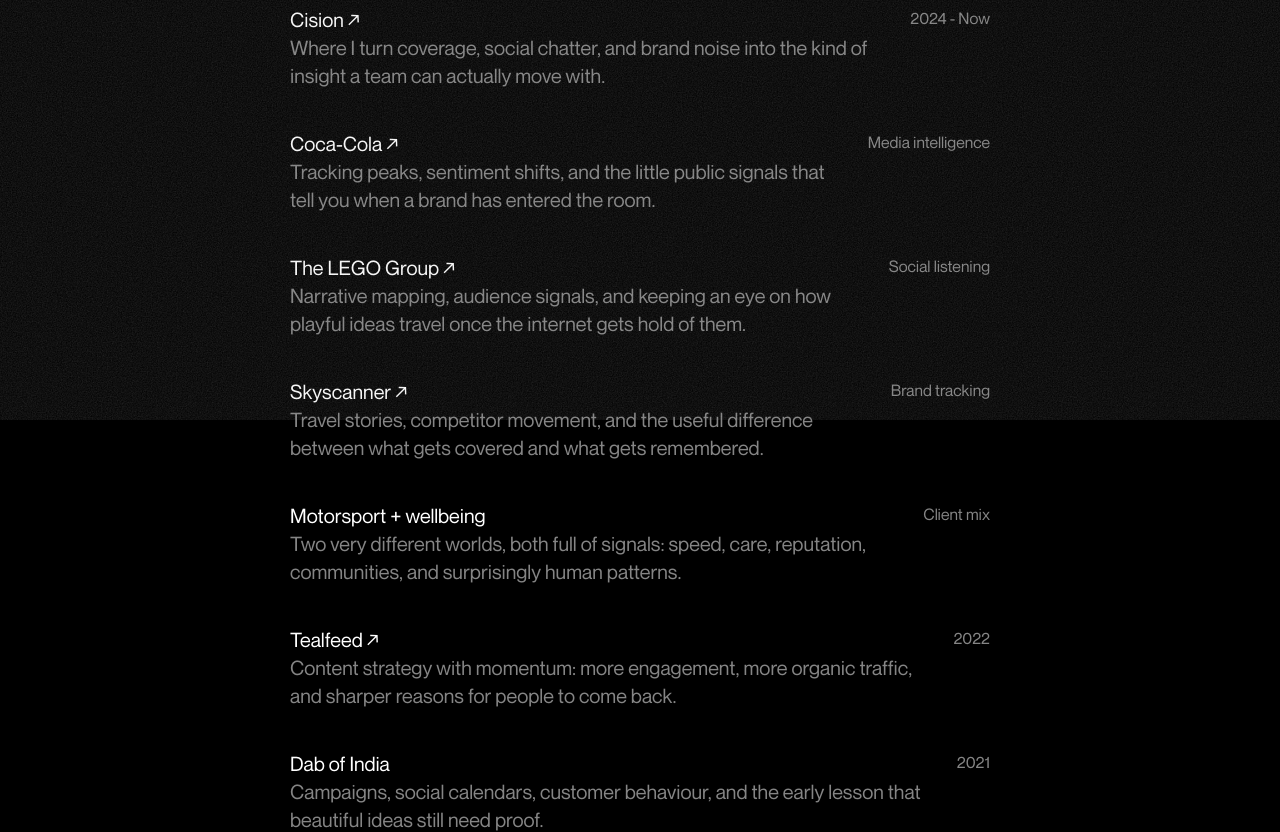
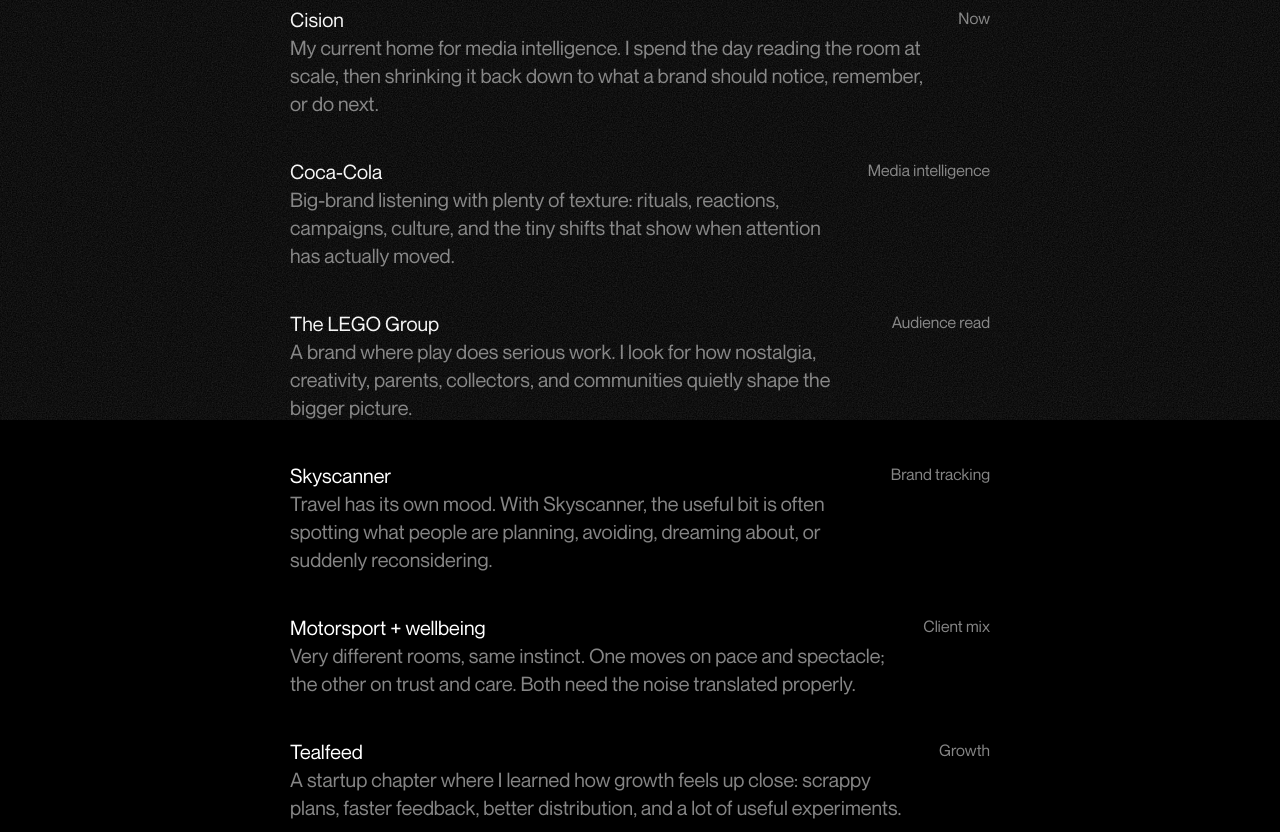
Before and after one commit to vaddyy/personalwebsite, a Next.js app: page /work in a window 1280 px wide. Shown: the part 380-1212 px from the top of the page. Built offline with nearby package versions, Linux system fonts and the light colour scheme; a web font is replaced by a local one.

Commit message:
Refine routes and reveal accent

```diff
--- a/src/app/globals.css
+++ b/src/app/globals.css
@@ -3,9 +3,12 @@
 @tailwind utilities;
 
 :root {
-  --accent: #ff4921;
+  --accent: #00a8ff;
+  --accent-contrast: #031018;
   --black: #000000;
   --header-gradient-height: 100px;
+  --pill-open-bg: #eeeef0;
+  --pill-open-text: #121113;
   --scaling: 1;
   --space-4: calc(16px * var(--scaling));
   --space-6: calc(32px * var(--scaling));
@@ -15,6 +18,12 @@
   --home-line-height: calc(36px * var(--scaling));
   --home-max-width: 1136px;
   --text-opacity: 1;
+}
+
+@supports (color: color(display-p3 1 1 1)) {
+  :root {
+    --accent: color(display-p3 0 0.66 1);
+  }
 }
 
 @media (min-width: 768px) {
@@ -231,6 +240,7 @@
 }
 
 .reveal-trigger {
+  --ring-color: currentColor;
   display: inline-block;
   position: relative;
   padding: 0 0.4em;
@@ -254,14 +264,23 @@
 }
 
 .reveal-trigger[data-state="open"] {
-  color: #121113;
-  border-color: #eeeef0;
-  background: #eeeef0;
+  --ring-color: var(--pill-open-bg);
+  color: var(--pill-open-text);
+  border-color: var(--pill-open-bg);
+  background: var(--pill-open-bg);
+}
+
+.reveal-trigger[data-highlighted="true"] {
+  --ring-color: var(--accent);
+  color: var(--accent-contrast);
+  border-color: var(--accent);
+  background: var(--accent);
 }
 
 .reveal-trigger:hover,
 .reveal-trigger[data-state="open"]:focus-visible {
-  color: #191111;
+  --ring-color: var(--accent);
+  color: var(--accent-contrast);
   border-color: var(--accent);
   background: var(--accent);
 }
@@ -269,7 +288,7 @@
 .reveal-trigger:focus-visible {
   box-shadow:
     0 0 0 1px #000000,
-    0 0 0 3px currentColor;
+    0 0 0 3px var(--ring-color);
 }
 
 .reveal-content {
@@ -294,6 +313,24 @@
   filter: none;
   opacity: 1;
   animation: reveal 600ms ease both;
+}
+
+.reveal-trigger[data-highlighted="true"] + .reveal-content[data-state="open"],
+.reveal-trigger[data-state="open"]:focus-visible + .reveal-content[data-state="open"] {
+  color: var(--accent);
+}
+
+@media (hover: hover) {
+  .reveal-trigger[data-state="open"]:hover + .reveal-content[data-state="open"] {
+    color: var(--accent);
+  }
+
+  .reveal-trigger[data-state="open"]:hover + .reveal-content[data-state="open"] .reveal-trigger[data-state="open"],
+  .reveal-trigger[data-highlighted="true"] + .reveal-content[data-state="open"] .reveal-trigger[data-state="open"] {
+    color: var(--accent-contrast);
+    border-color: var(--accent);
+    background: var(--accent);
+  }
 }
 
 .serif-italic {
@@ -508,6 +545,8 @@
   }
 
   .home-link,
+  .page-inline-link,
+  .page-list-link,
   .reveal-content,
   .reveal-trigger,
   .site-nav-link {
--- a/src/app/moments/page.tsx
+++ b/src/app/moments/page.tsx
@@ -13,38 +13,37 @@
   {
     title: "Coffee",
     description:
-      "A proper daily ritual, and occasionally a small excuse to document cups, counters, cafes, and the colour brown doing good work.",
+      "The daily ceremony. I like the counter, the cup, the first sip, and the oddly specific happiness of finding a place that gets the small things right.",
     meta: "@broonbrown",
-    href: profileLinks.broonbrown,
   },
   {
     title: "London",
     description:
-      "Where I currently live, walk, listen, people-watch, and pretend every quick errand is research for something.",
+      "A good city for noticing things. Someone's tote bag, a shop window, a half-heard sentence, a street that looks different after rain.",
     meta: "Now",
   },
   {
-    title: "Slow Starts",
+    title: "Morning Bias",
     description:
-      "Some days begin with notes before notifications. Those are usually the better ones, even if the coffee is doing most of the labour.",
+      "I am better when the day starts before the phone does. Coffee first, a few notes, then the world can start making requests.",
     meta: "Mornings",
   },
   {
-    title: "Ahmednagar to Pune",
+    title: "Home Coordinates",
     description:
-      "Small-town roots, Pune years, and the kind of distance that makes you notice what has quietly stayed with you.",
-    meta: "Home-ish",
+      "Ahmednagar gave me the small-town base note. Pune added the student years, work years, and a lot of the early figuring-it-out.",
+    meta: "India",
   },
   {
     title: "Little Patterns",
     description:
-      "I like spotting what repeats: the line in a conversation, the thing people order, the angle a story keeps trying to become.",
+      "I collect repeats without meaning to: what people order, what they complain about, how a room changes when one person walks in.",
     meta: "Daily",
   },
   {
     title: "Good Detours",
     description:
-      "Coffee shops, bookshops, side streets, half-planned walks, and the very necessary art of doing something for no KPI whatsoever.",
+      "Side streets, second coffees, bookstores, long walks, and the very necessary art of doing something that does not need to become productive.",
     meta: "Often",
   },
 ];
@@ -56,8 +55,8 @@
         title="Moments"
         description={
           <>
-            The non-work bit is mostly coffee, walks, small observations, and saving little proof that the day happened. More coffee
-            lives on{" "}
+            Away from work, I am usually walking, noticing, over-ordering coffee, or taking a small day too seriously in the best way.
+            The coffee archive lives on{" "}
             <a className="page-inline-link" href={profileLinks.broonbrown} rel="noreferrer" target="_blank">
               @broonbrown
             </a>
--- a/src/app/work/page.tsx
+++ b/src/app/work/page.tsx
@@ -12,49 +12,44 @@
   {
     title: "Cision",
     description:
-      "Where I turn coverage, social chatter, and brand noise into the kind of insight a team can actually move with.",
-    meta: "2024 - Now",
-    href: "https://www.cision.com/",
+      "My current home for media intelligence. I spend the day reading the room at scale, then shrinking it back down to what a brand should notice, remember, or do next.",
+    meta: "Now",
   },
   {
     title: "Coca-Cola",
     description:
-      "Tracking peaks, sentiment shifts, and the little public signals that tell you when a brand has entered the room.",
+      "Big-brand listening with plenty of texture: rituals, reactions, campaigns, culture, and the tiny shifts that show when attention has actually moved.",
     meta: "Media intelligence",
-    href: "https://www.coca-colacompany.com/",
   },
   {
     title: "The LEGO Group",
     description:
-      "Narrative mapping, audience signals, and keeping an eye on how playful ideas travel once the internet gets hold of them.",
-    meta: "Social listening",
-    href: "https://www.lego.com/",
+      "A brand where play does serious work. I look for how nostalgia, creativity, parents, collectors, and communities quietly shape the bigger picture.",
+    meta: "Audience read",
   },
   {
     title: "Skyscanner",
     description:
-      "Travel stories, competitor movement, and the useful difference between what gets covered and what gets remembered.",
+      "Travel has its own mood. With Skyscanner, the useful bit is often spotting what people are planning, avoiding, dreaming about, or suddenly reconsidering.",
     meta: "Brand tracking",
-    href: "https://www.skyscanner.net/",
   },
   {
     title: "Motorsport + wellbeing",
     description:
-      "Two very different worlds, both full of signals: speed, care, reputation, communities, and surprisingly human patterns.",
+      "Very different rooms, same instinct. One moves on pace and spectacle; the other on trust and care. Both need the noise translated properly.",
     meta: "Client mix",
   },
   {
     title: "Tealfeed",
     description:
-      "Content strategy with momentum: more engagement, more organic traffic, and sharper reasons for people to come back.",
-    meta: "2022",
-    href: "https://tealfeed.com/",
+      "A startup chapter where I learned how growth feels up close: scrappy plans, faster feedback, better distribution, and a lot of useful experiments.",
+    meta: "Growth",
   },
   {
     title: "Dab of India",
     description:
-      "Campaigns, social calendars, customer behaviour, and the early lesson that beautiful ideas still need proof.",
-    meta: "2021",
+      "The early agency muscle. Campaign calendars, social behaviour, client needs, and the lesson that taste matters, but proof makes the room quieter.",
+    meta: "Campaigns",
   },
 ];
 
@@ -63,7 +58,7 @@
     <SiteShell>
       <InteriorPage
         title="Work"
-        description="I work somewhere between strategy and sense-making. A lot of it starts messy: coverage, comments, dashboards, competitor moves, tiny clues. Then I pull it into a story that feels useful."
+        description="This is the paid-to-be-curious bit. I work with brands, culture, and public reaction, then turn the messy middle into something clear enough for a team to trust."
         items={workItems}
       />
     </SiteShell>
--- a/src/components/reveal-system.tsx
+++ b/src/components/reveal-system.tsx
@@ -7,6 +7,7 @@
   useEffect,
   useId,
   useMemo,
+  useRef,
   useState,
 } from "react";
 
@@ -83,6 +84,8 @@
   const unregister = context?.unregister;
   const id = useId();
   const [open, setOpen] = useState(defaultOpen);
+  const [highlighted, setHighlighted] = useState(false);
+  const highlightTimeout = useRef<ReturnType<typeof setTimeout> | null>(null);
 
   useEffect(() => {
     register?.(id, defaultOpen);
@@ -91,8 +94,31 @@
   }, [defaultOpen, id, register, unregister]);
 
   useEffect(() => {
+    return () => {
+      if (highlightTimeout.current) {
+        clearTimeout(highlightTimeout.current);
+      }
+    };
+  }, []);
+
+  useEffect(() => {
     setItemOpen?.(id, open);
   }, [id, open, setItemOpen]);
+
+  const handleClick = () => {
+    const nextOpen = !open;
+
+    if (highlightTimeout.current) {
+      clearTimeout(highlightTimeout.current);
+    }
+
+    setHighlighted(nextOpen);
+    setOpen(nextOpen);
+
+    if (nextOpen) {
+      highlightTimeout.current = setTimeout(() => setHighlighted(false), 900);
+    }
+  };
 
   return (
     <span className="reveal-node" data-state={open ? "open" : "closed"}>
@@ -100,9 +126,10 @@
         aria-controls={`${id}-content`}
         aria-expanded={open}
         className="reveal-trigger"
+        data-highlighted={highlighted ? "true" : undefined}
         data-state={open ? "open" : "closed"}
         type="button"
-        onClick={() => setOpen((current) => !current)}
+        onClick={handleClick}
       >
         {label}
       </button>
```
Also changed, not shown: src/app/writing/page.tsx (+14 -15 lines).
